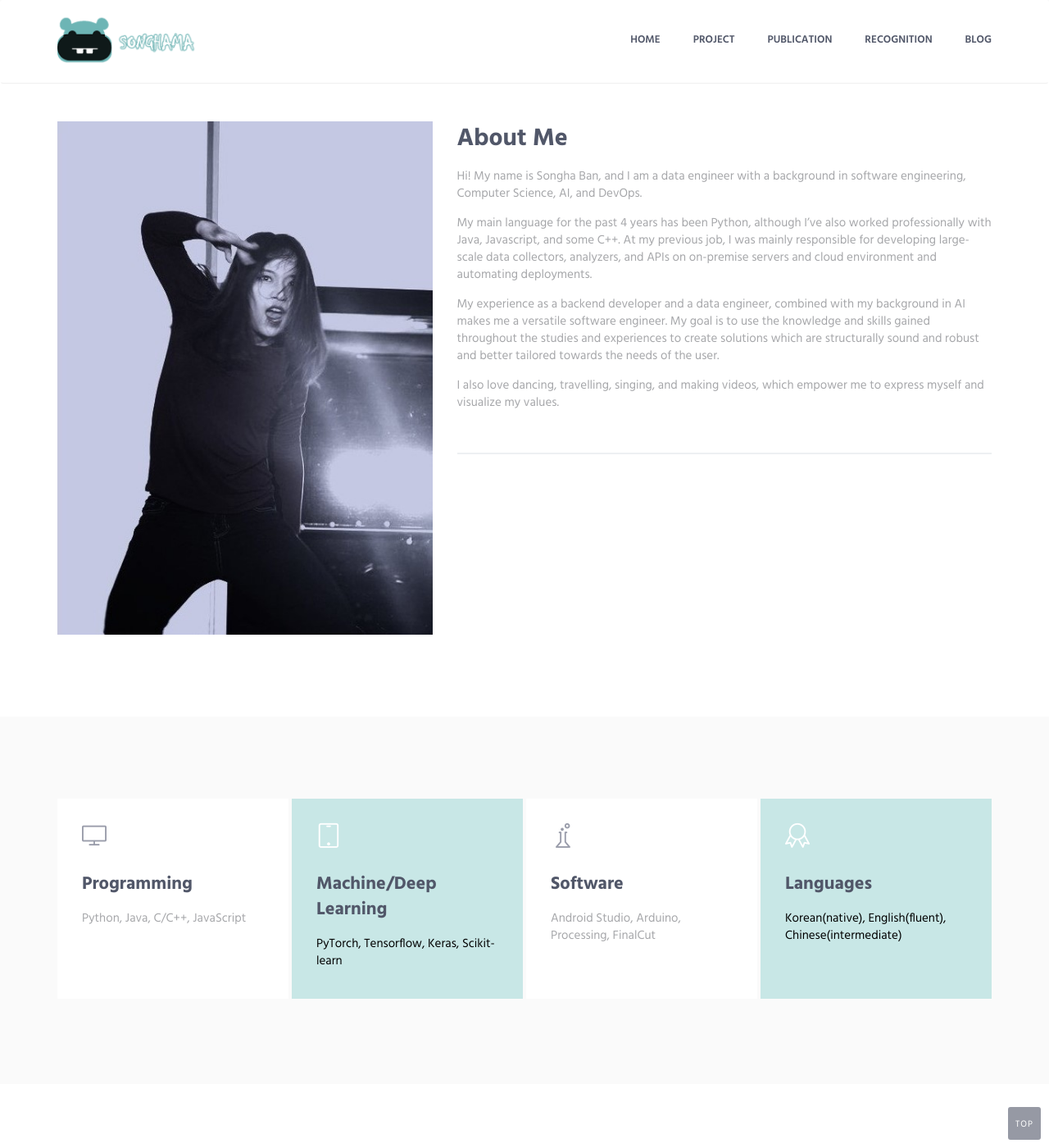
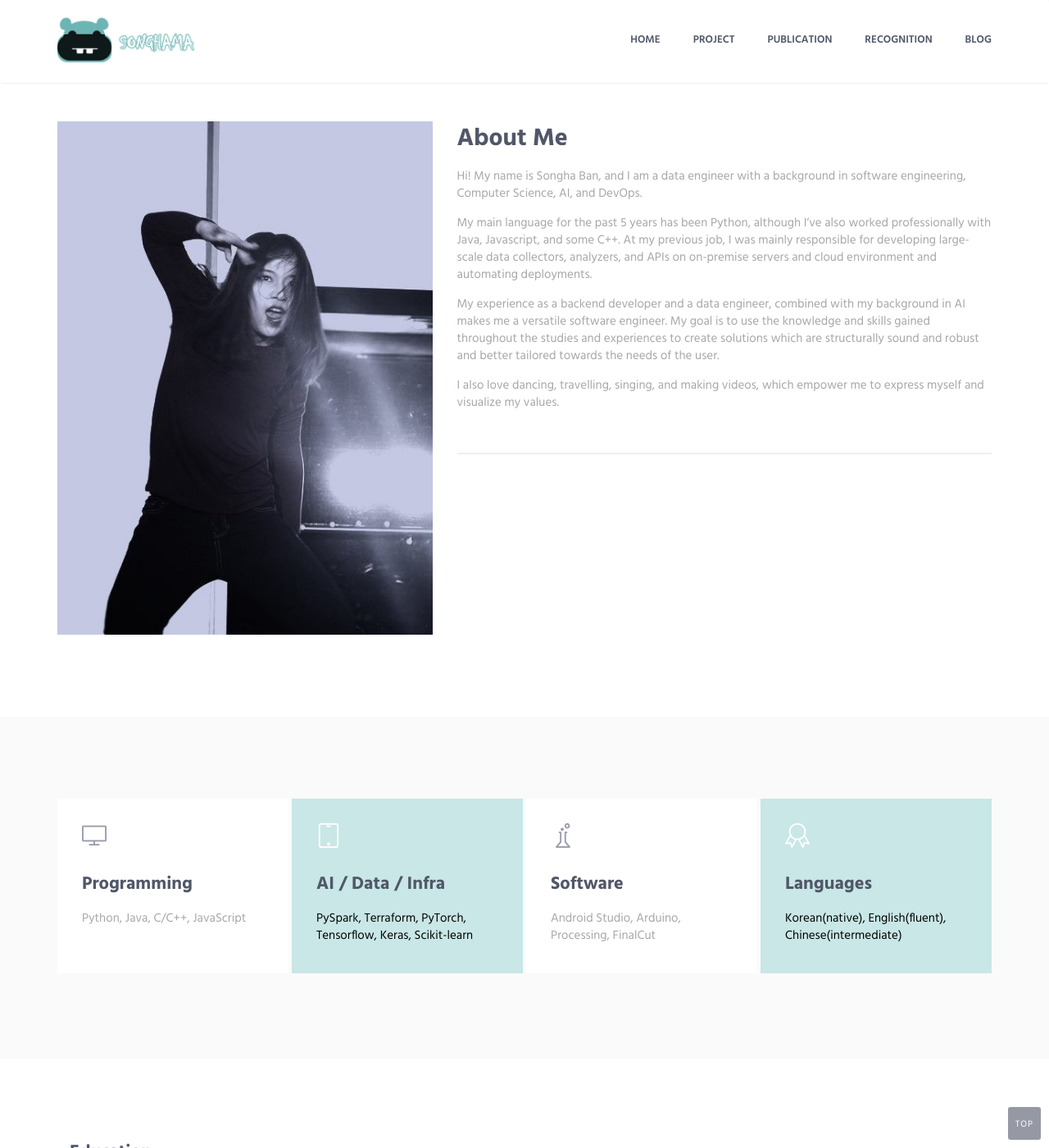
Before and after one commit to SonghaBan/songhaban.github.io, a Jekyll site: the page index.html, which Jekyll copies as it is, in a window 1280 px wide and 1400 px high, scrolled down 522 px. Shown: the whole window at 82% size. Built offline with Jekyll 4.4.1, drawn with Linux system fonts in a browser that asks for light colours; some of the changed text lies outside the part shown.

Commit message:
Update index.html

```diff
--- a/index.html
+++ b/index.html
@@ -122,7 +122,7 @@
                                 <div class="margin-b-30">
                                     <h2>About Me</h2>
                                     <p>Hi! My name is Songha Ban, and I am a data engineer with a background in software engineering, Computer Science, AI, and DevOps.</p>
-                                    <p>My main language for the past 4 years has been Python, although I’ve also worked professionally with Java, Javascript, and some C++. At my previous job, I was mainly responsible for developing large-scale data collectors, analyzers, and APIs on  on-premise servers and cloud environment and automating deployments.
+                                    <p>My main language for the past 5 years has been Python, although I’ve also worked professionally with Java, Javascript, and some C++. At my previous job, I was mainly responsible for developing large-scale data collectors, analyzers, and APIs on  on-premise servers and cloud environment and automating deployments.
                                     </p>
                                     <p>My experience as a backend developer and a data engineer, combined with my background in AI makes me a versatile software engineer. My goal is to use the knowledge and skills gained throughout the studies and experiences to create solutions which are structurally sound and robust and better tailored towards the needs of the user.</p>
                                     <p>I also love dancing, travelling, singing, and making videos, which empower me to express myself and visualize my values. </p>
@@ -172,8 +172,8 @@
                                     <i class="service-icon color-white icon-screen-tablet"></i>
                                 </div>
                                 <div class="service-info">
-                                    <h3>Machine/Deep Learning</h3>
-                                    <p class="color-black margin-b-5">PyTorch, Tensorflow, Keras, Scikit-learn</p>
+                                    <h3>AI / Data / Infra</h3>
+                                    <p class="color-black margin-b-5">PySpark, Terraform, PyTorch, Tensorflow, Keras, Scikit-learn</p>
                                 </div>
                                 <a href="#" class="content-wrapper-link"></a>
                             </div>
@@ -235,15 +235,12 @@
                             <h4>Education</h4>
                             <h5><a href="https://www.tilburguniversity.edu/">Tilburg University</a><span> | Aug 2018 - June 2021 | B.S., Cognitive Science & Artificial Intelligence</span></h5>
                             <h5><a href="http://shanghai.nyu.edu">New York University Shanghai</a><span> | Sep 2015 - May 2017 | B.S., Computer Science</span></h5>
-                            <h5><a href="http://ii.icehs.kr">Incheon International High School</a><span> | Mar 2012 - Feb 2015</span></h5>
                         </div>
                         <h4>Work</h4>
                         <h5>Data Engineer at <a href="https://www.interfood.com/en/">Interfood</a><span> | Aug 2021 - Present</span></h5>
                         <h5>Data Engineer at <a href="https://www.xccelerated.io/">Xccelerated</a><span> | Aug 2021 - Sep 2022</span></h5>
                         <h5>SW Engineer at <a href="https://aispera.com/">AISpera</a><span> | Mar 2018 - Jul 2021</span></h5>
                         <h5>Intern at <a href="http://surromind.ai">Surromind Robotics</a> <a href="http://bi.snu.ac.kr">(SNU BioIntelligence Lab)</a><span> | Jul 2017 - Feb 2018</span></h5>
-                        <h5>LMS(Last Minute Sales) Associate at <a href="http://stubhub.co.kr">Stubhub Korea</a><span style="white-space: nowrap"> | Oct 2017 - Aug 2018</span></h5>
-                        <h5>Staff at <a href="http://jinair.com">Jin Air Customer Service Center</a><span> | Dec 2014 - Jul 2015</span></h5>
                     </div>
                     <!-- End Education -->
                     <!--// end row -->
```
Also changed, not shown: other parts of index.html (+1 -1 lines).
